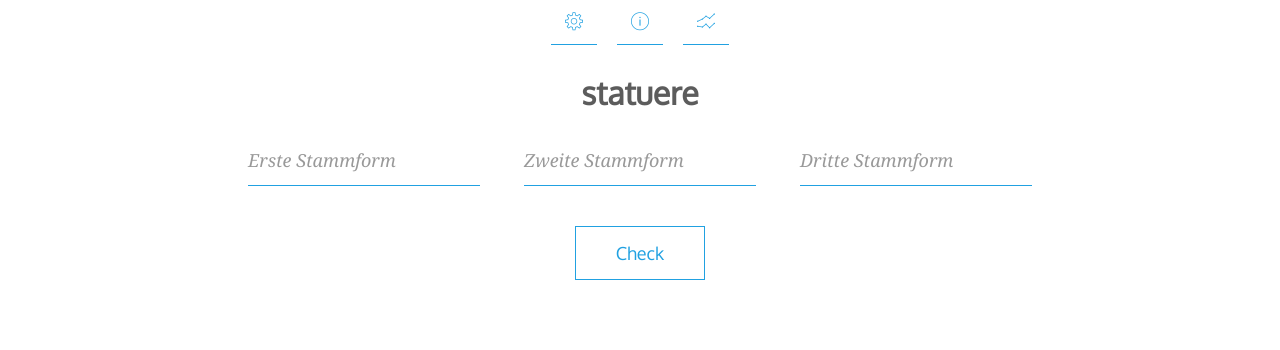
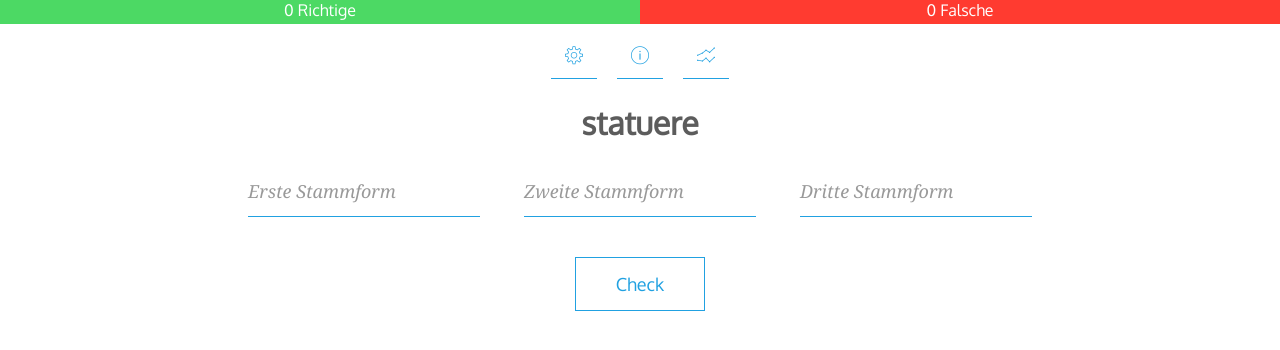
Before and after one commit to BenBals/stammformen, a plain HTML site: page index.html in a window 1280 px wide. Both pictures are taken after a click on the link "Go". Drawn offline with nearby package versions, Linux system fonts and the light colour scheme.

Commit message:
0.2.5 POINTSBAR, corrections

```diff
--- a/assets/css/main.sass
+++ b/assets/css/main.sass
@@ -15,10 +15,10 @@ a:visited
   color: #4CD964
 
 .input-group input.answer_right
-  border-color: #4CD964
+  border-color: #4CD964 !important
 
 .input-group input.answer_wrong
-  border-color: #FF3B30
+  border-color: #FF3B30 !important
 
 body
   margin: 0
@@ -26,6 +26,7 @@ body
   font-family: 'Oxygen', Sans-Serif
   color: rgba(0,0 ,0 , 0.64)
   font-weight: thin
+
 
 .btn
   color: $blue
@@ -77,11 +78,11 @@ body
 .inactive
   color: #FF3B30
 
-.infinitiv
-  margin-top: 40px
+.infinitiv-wrapper
+  padding-top: 15px
 
 .icon-wrapper
-  margin: 10px 0px
+  padding-top: 20px
 
 input
   +transition(all .5s ease-in-out)
@@ -148,6 +149,23 @@ input
   left: 0
   background-color: #000
   opacity: .5
+  overflow: hidden
+
+.pointsbar
+  height: 3vh
+  width: 50%
+  display: inline-block
+  margin-bottom: 20px
+  color: white
+  +transition(width 2s)
+
+.pointsbar_right
+  background-color: #4CD964
+  float: left
+
+.pointsbar_wrong
+  background-color: #FF3B30
+  float: right
 
 .pop
   +animation(pop .3s ease-in-out)
--- a/assets/js/main.js
+++ b/assets/js/main.js
@@ -1,6 +1,6 @@
 // Generated by CoffeeScript 1.8.0
 (function() {
-  var add_lektion, add_lektionen, add_points, add_to_wrong, add_wrong, all_data, change_theme, check, currQ, data, learn_wrongs, lektionen, li_listeners, load_lektions, newQ, random, remove_lektion, remove_wrong, save_lektions, save_wrongs, selection, version, wrongs;
+  var add_lektion, add_lektionen, add_points, add_to_wrong, add_wrong, all_data, change_theme, check, currQ, data, learn_wrongs, lektionen, li_listeners, load_lektions, n_rights, n_wrongs, newQ, random, remove_lektion, remove_wrong, save_lektions, save_wrongs, selection, set_pointsbars, version, wrongs;
 
   data = {
     1: ['agere, ago, egi, actum', 'audire, audio, audivi, auditum', 'esse, sum, fui, -', 'invenire, invenio, inveni, inventum', 'iuvare, iuvo, iuvi, iutum', 'ludere, ludo, lusi, lusum', 'reprehendere, reprehendo, reprehendi, reprehensum', 'respondere, respondeo, respondi, responsum', 'sedere, sedeo, sedi, sessum', 'tacere, taceo, tacui, tacitum', 'venire, venio, veni, ventum', 'videre, video, vidi, visum'],
@@ -24,18 +24,18 @@
     19: ['constat, constitit, -, -', 'demittere, demitto, demisi, demissum', 'exponere, expono, exposui, expositum', 'instruere, instruo, instruxi, instructum', 'occidere, occido, occidi, occisum', 'oportet, oportuit, -, -', 'ostendere, ostendo, ostendi, ostentum', 'pervenire, pervenio, perveni, perventum', 'repetere, repeto, repetivi, repetitum', 'restituere, restituo, restitui, restitutum', 'videri, videor, visus sum, -'],
     20: ['conicere, conicio, conieci, coniectum', 'convertere, converto, converti, conversum', 'exstinguere, exstinguo, exstinxi, exstinctum', 'fungi, fungor, functus sum, -', 'hortari, hortor, hortatus sum, -', 'loqui, loquor, locutus sum, -', 'oriri, orior, ortus sum, -', 'sequi, sequor, secutus sum, -', 'solvere, solvo, solvi, solutum'],
     21: ['arbitrari, arbitror, arbitratus sum, -', 'audere, audeo, ausus sum, -', 'expellere, expello, expuli, expulsum', 'labi, labor, lapsus sum, -', 'oboedire, oboedio, oboedivi, oboeditum', 'proficisci, proficiscor, profectus sum, -', 'solere, soleo, solitus sum, -', 'suspicari, suspicor, suspicatus sum, -'],
-    22: ['cavere, caveo, cavi, cautum', 'circumdare, circumdo, circumdedi, circumdatum', 'claudere, claudo, clausi, clausum', 'educere, educo, eduxi, eductum', 'mirari, miror, miratus sum sich', 'pellere, pello, pepuli, pulsum', 'perire, pereo, perii, -', 'permittere, permitto, permisi, permissum', 'polliceri, polliceor, pollicitus sum, -', 'ponere, pono, posui, positum', 'reri, reor, ratus sum', 'statuere, statuo, statui, statutum', 'traicere, traicio, traieci, traiectum'],
-    23: ['adimere, adimo, ademi, ademptum', 'admonere, admoneo, admonui, admonitum', 'comperire, comperio, comperi, compertum', 'egere, egeo, egui, -', 'mori, morior, mortuus sum'],
-    24: ['adhibere, adhibeo, adhibui, adhibitum', 'cogere, cogo, coegi, coactum', 'efficere, efficio, effeci, effectum', 'exire, exeo, exii, exitum', 'iungere, iungo, iunxi, iunctum', 'morari, moror, moratus sum', 'nocere, noceo, nocui, nocitum', 'parcere, parco, peperci, -', 'pati, patior, passus sum', 'poscere, posco, poposci, -', 'praestare, praesto, praestiti, -', 'subicere, subicio, subieci, subiectum'],
-    25: ['adire, adeo, adii, aditum', 'aggredi, aggredior, aggressus sum', 'censere, censeo, censui, censum', 'concurrere, concurro, concurri, concursum', 'dissentire, dissentio, dissensi, dissensum', 'disserere, dissero, disserui, dissertum', 'fateri, fateor, fassus sum', 'mentiri, mentior, mentitus sum', 'nescire, nescio, nescivi, -', 'obicere, obicio, obieci, obiectum', 'sentire, sentio, sensi, sensum', 'versari, versor, versatus sum'],
-    26: ['consentire, consentio, consensi, consensum', 'corrumpere, corrumpo, corrupi, corruptum', 'dedere, dedo, dedidi, deditum', 'desistere, desisto, destiti, -', 'eligere, eligo, elegi, electum', 'evenire, evenio, eveni, eventum', 'instare, insto, institi, -', 'invidere, invideo, invidi, invisum', 'studere, studeo, studui, -', 'uti, utor, usus sum'],
-    27: ['cognoscere, cognosco, cognovi, cognitum', 'colere, colo, colui, cultum', 'comprehendere, comprehendo, comprehendi, comprehensum', 'consequi, consequor, consecutus sum', 'docere, doceo, docui, doctum', 'fingere, fingo, finxi, fictum', 'frui, fruor, fruitus sum', 'imitari, imitor, imitatus sum', 'occurrere, occurro, occurri, occursum', 'perdere, perdo, perdidi, perditum', 'praecipere, praecipio, praecepi, praeceptum'],
-    28: ['decet, decuit, -, -', 'discere, disco, didici, -', 'eripere, eripio, eripui, ereptum', 'nasci, nascor, natus sum', 'novisse, novi, notum', 'praeesse, praesum,praefui, -', 'precari, precor, precatus sum', 'rumpere, rumpo, rupi, ruptum'],
-    29: ['adipisci, adipiscor, adeptus sum', 'augere, augeo, auxi, auctum', 'conari, conor, conatus sum', 'concedere, concedo, concessi, concessum', 'conficere, conficio, confeci, confectum', 'dimittere, dimitto, dimisi, dimissum', 'iacere, iacio, ieci, iactum', 'ingredi, ingredior, ingressus sum', 'interesse, intersum, interfui, -', 'obstare, obsto, obstiti, -', 'praemittere, praemitto, praemisi, praemissum'],
+    22: ['cavere, caveo, cavi, cautum', 'circumdare, circumdo, circumdedi, circumdatum', 'claudere, claudo, clausi, clausum', 'educere, educo, eduxi, eductum', 'mirari, miror, miratus sum, -', 'pellere, pello, pepuli, pulsum', 'perire, pereo, perii, -', 'permittere, permitto, permisi, permissum', 'polliceri, polliceor, pollicitus sum, -', 'ponere, pono, posui, positum', 'reri, reor, ratus sum, -', 'statuere, statuo, statui, statutum', 'traicere, traicio, traieci, traiectum'],
+    23: ['adimere, adimo, ademi, ademptum', 'admonere, admoneo, admonui, admonitum', 'comperire, comperio, comperi, compertum', 'egere, egeo, egui, -', 'mori, morior, mortuus sum, -'],
+    24: ['adhibere, adhibeo, adhibui, adhibitum', 'cogere, cogo, coegi, coactum', 'efficere, efficio, effeci, effectum', 'exire, exeo, exii, exitum', 'iungere, iungo, iunxi, iunctum', 'morari, moror, moratus sum, -', 'nocere, noceo, nocui, nocitum', 'parcere, parco, peperci, -', 'pati, patior, passus sum, -', 'poscere, posco, poposci, -', 'praestare, praesto, praestiti, -', 'subicere, subicio, subieci, subiectum'],
+    25: ['adire, adeo, adii, aditum', 'aggredi, aggredior, aggressus sum, -', 'censere, censeo, censui, censum', 'concurrere, concurro, concurri, concursum', 'dissentire, dissentio, dissensi, dissensum', 'disserere, dissero, disserui, dissertum', 'fateri, fateor, fassus sum, -', 'mentiri, mentior, mentitus sum, -', 'nescire, nescio, nescivi, -', 'obicere, obicio, obieci, obiectum', 'sentire, sentio, sensi, sensum', 'versari, versor, versatus sum, -'],
+    26: ['consentire, consentio, consensi, consensum', 'corrumpere, corrumpo, corrupi, corruptum', 'dedere, dedo, dedidi, deditum', 'desistere, desisto, destiti, -', 'eligere, eligo, elegi, electum', 'evenire, evenio, eveni, eventum', 'instare, insto, institi, -', 'invidere, invideo, invidi, invisum', 'studere, studeo, studui, -', 'uti, utor, usus sum, -'],
+    27: ['cognoscere, cognosco, cognovi, cognitum', 'colere, colo, colui, cultum', 'comprehendere, comprehendo, comprehendi, comprehensum', 'consequi, consequor, consecutus sum, -', 'docere, doceo, docui, doctum', 'fingere, fingo, finxi, fictum', 'frui, fruor, fruitus sum, -', 'imitari, imitor, imitatus sum, -', 'occurrere, occurro, occurri, occursum', 'perdere, perdo, perdidi, perditum', 'praecipere, praecipio, praecepi, praeceptum'],
+    28: ['decet, decuit, -, -', 'discere, disco, didici, -', 'eripere, eripio, eripui, ereptum', 'nasci, nascor, natus sum, -', 'novisse, novi, notum, -', 'praeesse, praesum, praefui, -', 'precari, precor, precatus sum, -', 'rumpere, rumpo, rupi, ruptum'],
+    29: ['adipisci, adipiscor, adeptus sum, -', 'augere, augeo, auxi, auctum', 'conari, conor, conatus sum, -', 'concedere, concedo, concessi, concessum', 'conficere, conficio, confeci, confectum', 'dimittere, dimitto, dimisi, dimissum', 'iacere, iacio, ieci, iactum', 'ingredi, ingredior, ingressus sum, -', 'interesse, intersum, interfui, -', 'obstare, obsto, obstiti, -', 'praemittere, praemitto, praemisi, praemissum'],
     30: ['ardere, ardeo, arsi, -', 'avertere, averto, averti, aversum', 'componere, compono, composui, compositum', 'conscribere, conscribo, conscripsi, conscriptum', 'differre, differo, distuli, dilatum', 'ferre, fero, tuli, latum', 'inferre, infero, intuli, illatum', 'offerre, offero, obtuli, oblatum', 'perferre, perfero, pertuli, perlatum', 'perspicere, perspicio, perspexi, perspectum', 'praeferre, praefero, praetuli, praelatum', 'referre, refero, rettuli, relatum', 'servire, servio, servivi, servitum']
   };
 
-  version = '0.2.1';
+  version = '0.2.5';
 
   selection = [];
 
@@ -46,6 +46,10 @@
   wrongs = [];
 
   all_data = [];
+
+  n_rights = 0;
+
+  n_wrongs = 0;
 
   random = function(from, to) {
     return Math.floor((Math.random() * to) + from);
@@ -119,41 +123,47 @@
       $('.label-1').html('Richtig');
       add_points();
       __right__++;
+      n_rights++;
     } else {
       $('.first').addClass('answer_wrong');
       $('.label-1').html(currQ.first);
       add_to_wrong();
+      n_wrongs++;
     }
     if (__second__ === currQ.second) {
       $('.second').addClass('answer_right');
       $('.label-2').html('Richtig');
       add_points();
       __right__++;
+      n_rights++;
     } else {
       $('.second').addClass('answer_wrong');
       $('.label-2').html(currQ.second);
       add_to_wrong();
+      n_wrongs++;
     }
     if (__third__ === currQ.third) {
       $('.third').addClass('answer_right');
       $('.label-3').html('Richtig');
       add_points();
       __right__++;
+      n_rights++;
     } else {
       $('.third').addClass('answer_wrong');
       $('.label-3').html(currQ.third);
       add_to_wrong();
-      if (__right__ === 3) {
-        console.log('alles Richtig');
-        remove_wrong(all_data.indexOf(currQ.raw));
-      } else {
-        add_wrong(all_data.indexOf(currQ.raw));
-      }
+      n_wrongs++;
     }
-    return setTimeout(function() {
+    if (__right__ === 3) {
+      remove_wrong(all_data.indexOf(currQ.raw));
+    } else {
+      add_wrong(all_data.indexOf(currQ.raw));
+    }
+    setTimeout(function() {
       $(".first").focus();
       return newQ();
     }, 5000);
+    return set_pointsbars();
   };
 
   learn_wrongs = function() {
@@ -339,10 +349,26 @@
       $('.total_time_minutes').html(__minutes__);
       $('.total_time_seconds').html(__seconds__);
       if (parseInt(localStorage.total_time) > 3600) {
-        return $('.go_crazy').fadeIn('fast');
+        return $('.go_crazy').css('fast');
       }
     }, 1000);
   });
+
+  set_pointsbars = function() {
+    var __right_percentage__, __wrong_percentage__;
+    $('.rights').html(n_rights);
+    $('.wrongs').html(n_wrongs);
+    if (n_wrongs === 0 && n_rights === 0) {
+      __right_percentage__ = 50;
+      __wrong_percentage__ = 50;
+    } else {
+      __right_percentage__ = parseInt(n_rights / (n_rights + n_wrongs) * 100);
+      __wrong_percentage__ = 100 - __right_percentage__;
+      $('.pointsbar_text').css('display', 'none');
+    }
+    $('.pointsbar_right').css('width', __right_percentage__ + "%");
+    return $('.pointsbar_wrong').css('width', __wrong_percentage__ + "%");
+  };
 
   $('.go').click(function() {
     $('.start').addClass('slide-out');
@@ -355,7 +381,8 @@
         return $('.game').removeClass('slide-in');
       }, 500);
     }, 500);
-    return newQ();
+    newQ();
+    return set_pointsbars();
   });
 
   $('.go_crazy').click(function() {
--- a/index.html
+++ b/index.html
@@ -16,8 +16,12 @@
       <p class="version">v0.1.2</p>
     </div>
     <div class="game dpn">
+      <div class="pointsbar pointsbar_right"><span class="rights"></span><span class="pointsbar_text"> Richtige</span></div>
+      <div class="pointsbar pointsbar_wrong"><span class="wrongs"></span><span class="pointsbar_text"> Falsche</span></div>
       <div class="icon-wrapper"><i class="btn icon icons8-settings"></i><i class="btn icon icons8-info"></i><i class="btn icon icons8-line_chart"></i></div>
-      <h1 class="infinitiv"></h1>
+      <div class="infinitiv-wrapper">
+        <h1 class="infinitiv"></h1>
+      </div>
       <form id="form" class="awesome-form">
         <div class="input-group">
           <input type="text" class="first">
```
Also changed, not shown: assets/css/main.css, 3 other files.
